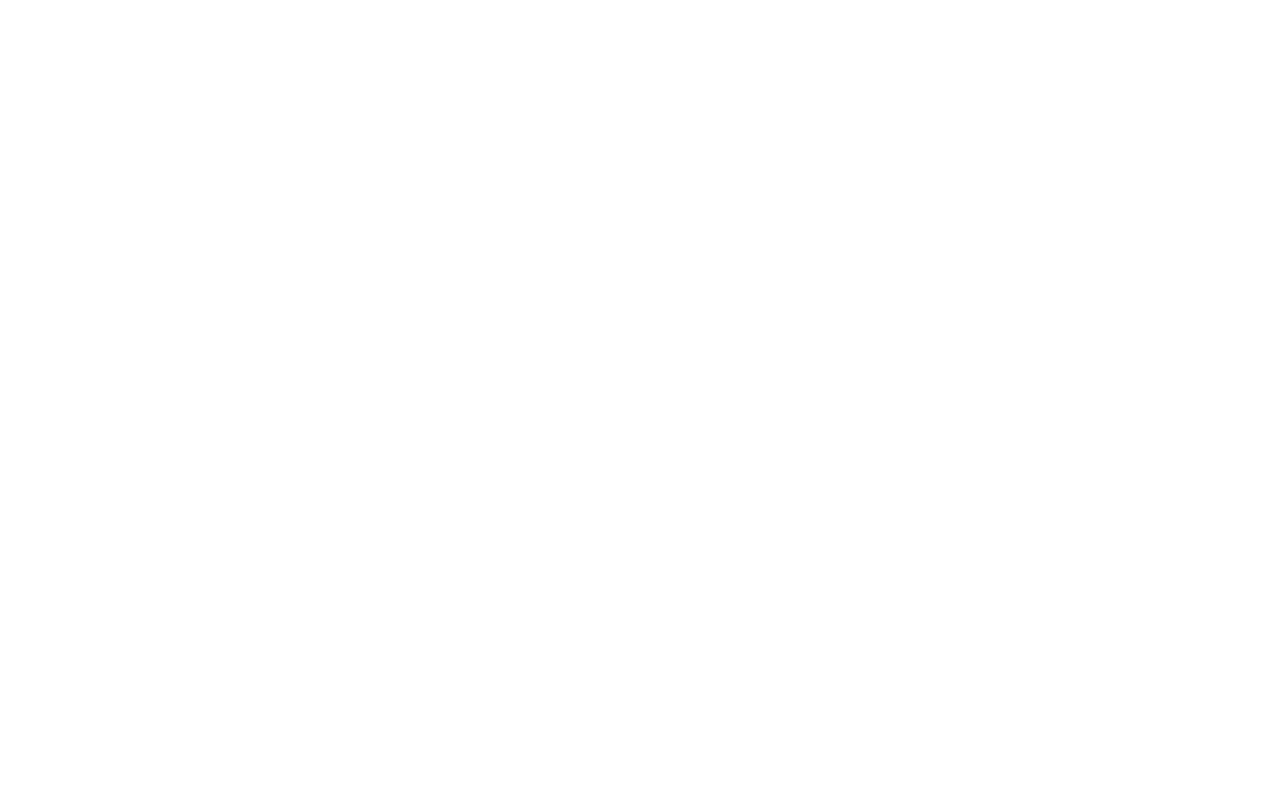
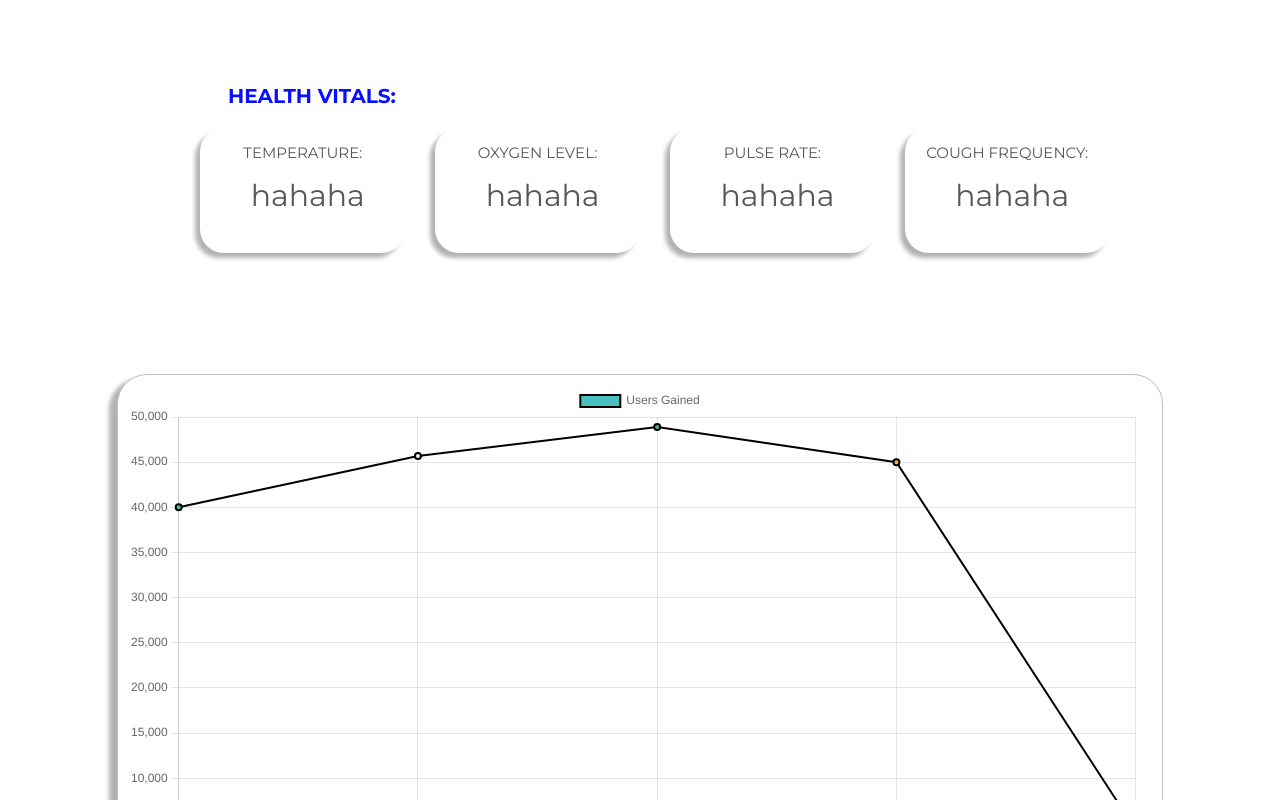
Before and after one commit to aughost-sus/Vitaband, a React (Create React App) app in the folder vitaband/: page /nodedetails in a window 1280 px wide. Shown: the part 480-1280 px from the top of the page. Before the commit the page ends 800 px from the top, so only its background shows below. Built offline with nearby package versions, Linux system fonts and the light colour scheme.

Commit message:
Node Details done

```diff
--- a/vitaband/package.json
+++ b/vitaband/package.json
@@ -11,9 +11,11 @@
     "@testing-library/jest-dom": "^5.16.2",
     "@testing-library/react": "^12.1.4",
     "@testing-library/user-event": "^13.5.0",
+    "chart.js": "^3.7.1",
     "google-maps-react": "^2.0.6",
     "npx": "^10.2.2",
     "react": "^17.0.2",
+    "react-chartjs-2": "^4.0.1",
     "react-dom": "^17.0.2",
     "react-icons": "^4.3.1",
     "react-redux": "^7.2.8",
--- /dev/null
+++ b/vitaband/src/components/Data.js
@@ -0,0 +1,32 @@
+export const UserData = [
+    {
+      id: 1,
+      year: 2016,
+      userGain: 40000,
+      userLost: 823,
+    },
+    {
+      id: 2,
+      year: 2017,
+      userGain: 45677,
+      userLost: 345,
+    },
+    {
+      id: 3,
+      year: 2018,
+      userGain: 48888,
+      userLost: 555,
+    },
+    {
+      id: 4,
+      year: 2019,
+      userGain: 45000,
+      userLost: 4555,
+    },
+    {
+      id: 5,
+      year: 2020,
+      userGain: 4300,
+      userLost: 234,
+    },
+  ];
--- /dev/null
+++ b/vitaband/src/components/linechart.js
@@ -0,0 +1,9 @@
+import React from "react";
+import { Line } from "react-chartjs-2";
+import { Chart as ChartJS } from "chart.js/auto";
+
+function LineChart({ chartData }) {
+  return <Line data={chartData} />;
+}
+
+export default LineChart;
--- a/vitaband/src/pages/node-details/nodedetails.css
+++ b/vitaband/src/pages/node-details/nodedetails.css
@@ -1,6 +1,6 @@
 .hahaha {
     background: white;
-    height: 100vh;
+    height: 100%;
 
 }
 
@@ -50,6 +50,31 @@
     width: 80%;
     border-radius: 30px;
     height: 300px;
+}
+
+.vitals {
+    margin-top: 10px;
+    display: block;
+    justify-content: space-between;
+    width: 80%;
+    border-radius: 30px;
+    height: 300px;
+
+}
+
+.graph {
+    margin-top: 10px;
+    display: block;
+    justify-content: space-between;
+    width: 80%;
+    height: 100%;
+    padding: 10px 10px 10px 10px;
+    border-radius: 30px;
+    margin-bottom: 100px;
+    box-shadow:-5px 5px 4px rgba(0, 0, 0, 0.3);
+    -webkit-box-shadow:-8px 5px 4px rgba(0, 0, 0, 0.3);
+    -moz-box-shadow:-10px 10px 4px rgba(0, 0, 0, 0.3);
+    border: solid 1px rgba(41, 41, 41, 0.3); ;
 }
 
 .patient .pat_info {
@@ -159,3 +184,43 @@
     margin-top: -10px;
     margin-left: 0;
 }
+
+.vitals .display {
+    display: flex;
+    width: 100%;
+    justify-content: center;
+    align-items: center;
+}
+
+.vitals p {
+    color: #080FFF;
+    font-size: 20px;
+    font-family:'Montserrat', sans-serif;
+    font-weight: bold;
+}
+
+.display .vital_box {
+    display: block;
+    text-align: center;
+    height: 125px;
+    width: 20%;
+    border-radius: 24px;
+    margin-left: 30px;
+    box-shadow:-5px 5px 4px rgba(0, 0, 0, 0.3);
+    -webkit-box-shadow:-5px 5px 4px rgba(0, 0, 0, 0.3);
+    -moz-box-shadow:-5px 5px 4px rgba(0, 0, 0, 0.3);
+}
+
+.vital_box h3 {
+    font-family:'Montserrat', sans-serif;
+    color: #575757;
+    font-weight: lighter;
+    font-size: 15px;
+}
+
+.vital_box span {
+    font-family:'Montserrat', sans-serif;
+    color: #575757;
+    font-weight: lighter;
+    font-size: 30px;
+}
--- a/vitaband/src/pages/node-details/nodedetails.js
+++ b/vitaband/src/pages/node-details/nodedetails.js
@@ -1,10 +1,33 @@
 import React from 'react'
 import Navbar from '../Navbar/navbar'
 import "../node-details/nodedetails.css"
-import ArrowBackIosIcon from '@mui/icons-material/ArrowBackIos';
+import LineChart from '../../components/linechart'
 import {MdKeyboardArrowLeft } from 'react-icons/md'
+import { UserData } from "../../components/Data"
+import { useState } from 'react'
+
 
 const Nodedetails= () => {
+    const [userData, setUserData] = useState({
+        labels: UserData.map((data) => data.year),
+        datasets: [
+          {
+            label: "Users Gained",
+            data: UserData.map((data) => data.userGain),
+            backgroundColor: [
+              "rgba(75,192,192,1)",
+              "#ecf0f1",
+              "#50AF95",
+              "#f3ba2f",
+              "#2a71d0",
+            ],
+            borderColor: "black",
+            borderWidth: 2,
+          },
+        ],
+      });
+
+
     return (
         <div className='hahaha'>
             <Navbar />
@@ -33,11 +56,39 @@
                     <span>Complete Address:</span>
                     <p id="address">#510 Kalsadang Bago Caingin San Rafael</p>
                     <p id="address">Sex:<span id="address"> Male</span></p>
-                    <p id="address1">Age:<span id="address1">23 Yearsz old</span></p>
-                    <div className="pat_info">
+                    <p id="address1">Age:<span id="address1">23 Yearsz cdold</span></p>
                     </div>
                     </div>
+                    </div>
+            <div className="status">
+                <div className='vitals'>
+                    <p>HEALTH VITALS:</p>
+                    <div className="display">
+                        <div className="vital_box">
+                            <h3>TEMPERATURE:</h3>
+                            <span>hahaha</span>
+                        </div>
+                        <div className="vital_box">
+                            <h3>OXYGEN LEVEL:</h3>
+                            <span>hahaha</span>
+                        </div>
+                        <div className="vital_box">
+                            <h3>PULSE RATE:</h3>
+                            <span>hahaha</span>
+                        </div>
+                        <div className="vital_box">
+                            <h3>COUGH FREQUENCY:</h3>
+                            <span>hahaha</span>
+                        </div>
+                    </div>
+
+                </div>
+
             </div>
+            <div className="status">
+                <div className="graph">
+                <LineChart chartData={userData} />
+                </div>
             </div>
              </div>
              </div>
```
Also changed, not shown: 1 other file (tests, documents, lock files or other folders).
